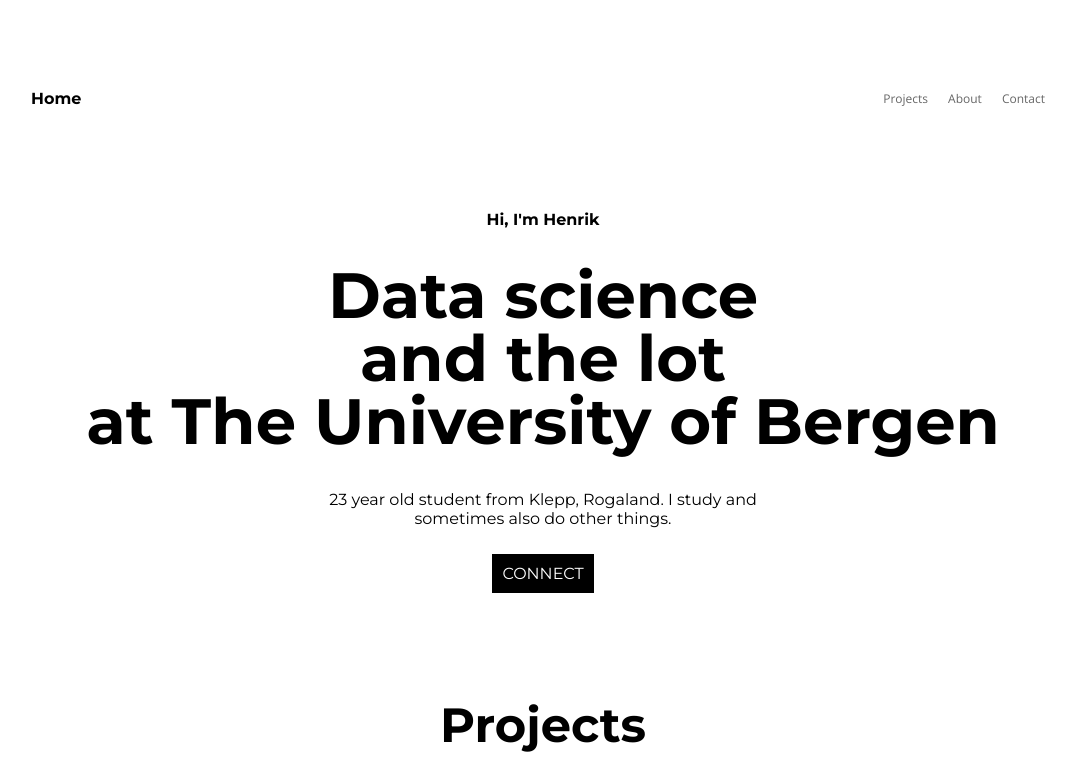
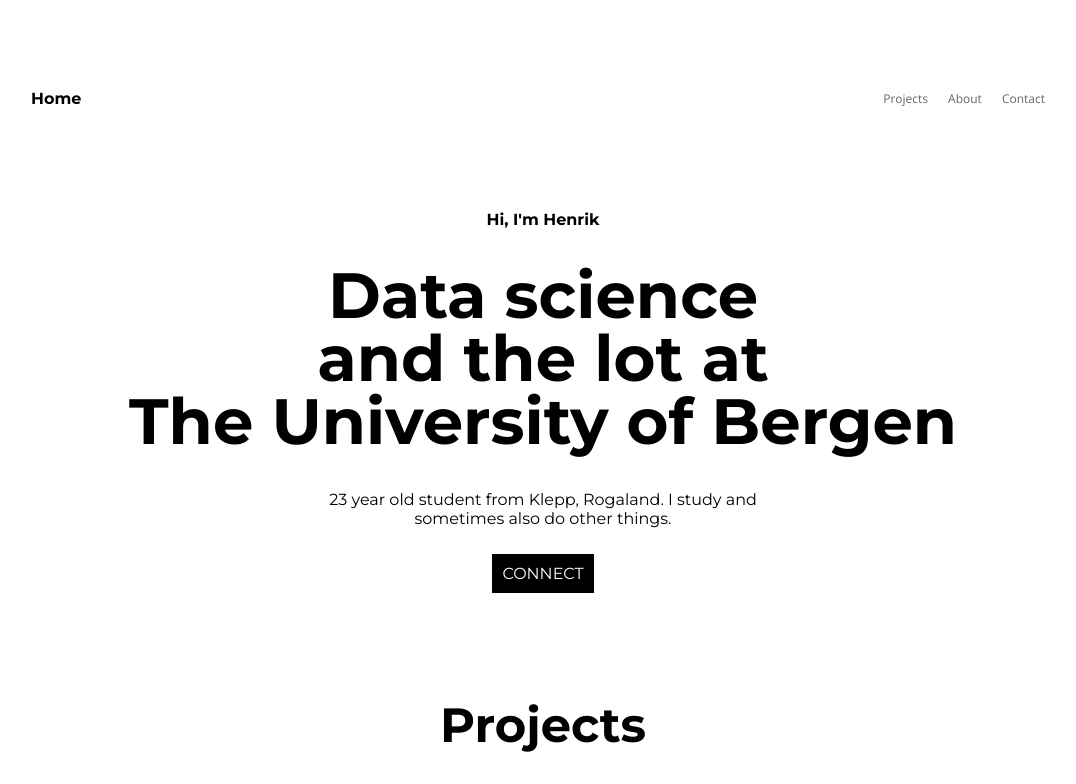
Before and after one commit to HenrikEide/portfolio-old, a Gatsby site: page / in a window 1280 px wide. Shown: the top 784 px of the page, without its empty margins (97-1173 px from the left). Built offline with nearby package versions, Linux system fonts and the light colour scheme; Gatsby itself is replaced by a stand-in of ours; grey boxes are pictures that could not be loaded.

Commit message:
header fix attempt

```diff
--- a/src/yourdata.js
+++ b/src/yourdata.js
@@ -22,9 +22,9 @@
     //Line 1 For Header
     "Data science",
     //Line 2 For Header
-    "and the lot",
+    "and the lot at",
     //Line 3 For Header
-    "at The University of Bergen",
+    "The University of Bergen",
   ],
   //   Header Paragraph
   headerParagraph:
```
